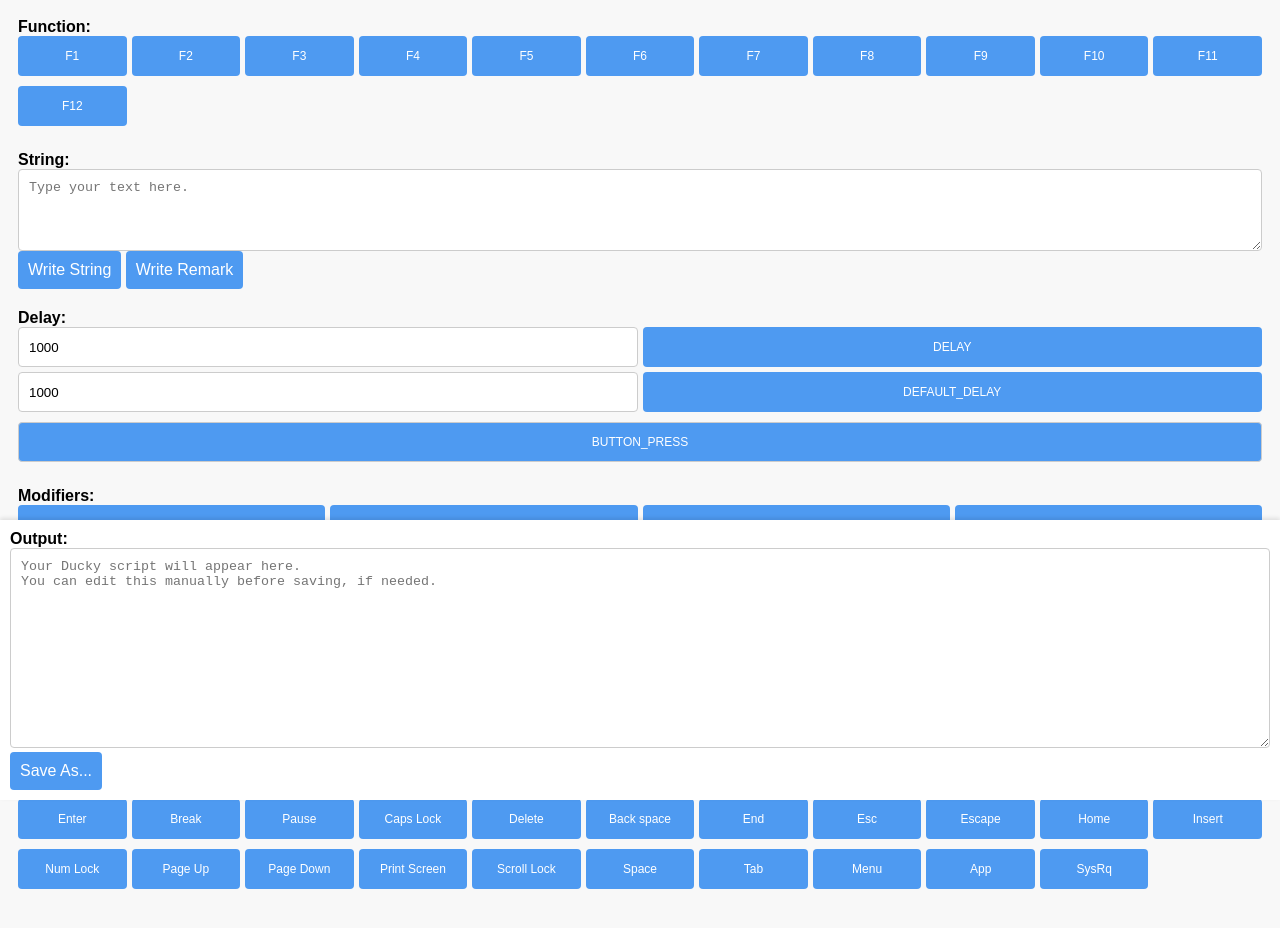
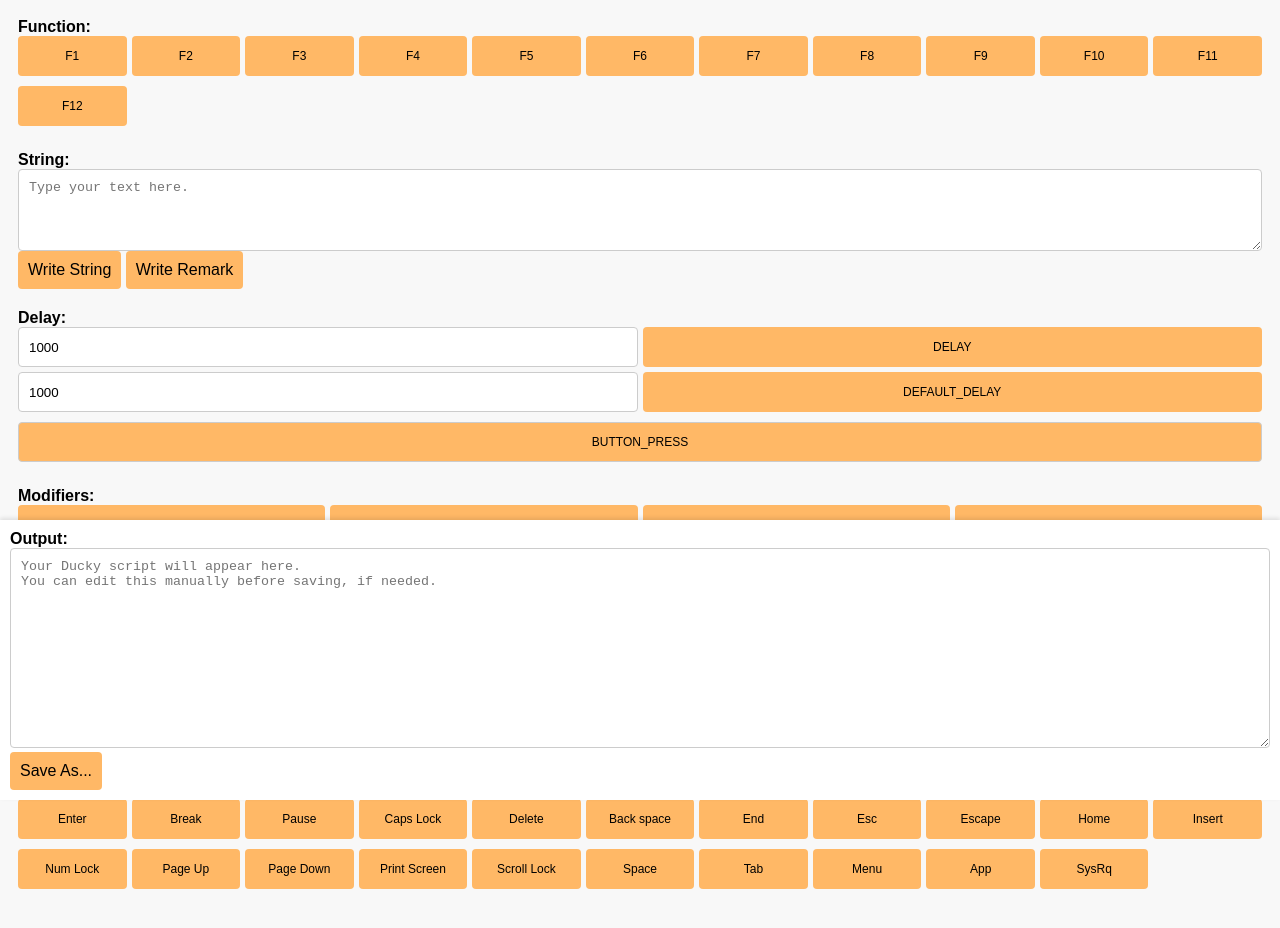
Before and after one commit to Zarcolio/flipperzero, a plain HTML site: page Ducky script creator/index.html in a window 1280 px wide. Drawn offline with Linux system fonts and the light colour scheme.

Commit message:
Update index.html

```diff
--- a/Ducky script creator/index.html
+++ b/Ducky script creator/index.html
@@ -46,8 +46,8 @@
       height: 40px;
       font-size: 12px;
       border: none;
-      background-color: #4E9AF1;
-      color: white;
+      background-color: #FFB866; /* Light shade of orange */
+      color: black; /* Black text */
       cursor: pointer;
       border-radius: 4px; /* Added rounded corners */
     }
@@ -66,8 +66,8 @@
     #saveButton {
       padding: 10px;
       border: none;
-      background-color: #4E9AF1;
-      color: white;
+      background-color: #FFB866; /* Light shade of orange */
+      color: black; /* Black text */
       font-size: 16px;
       cursor: pointer;
       border-radius: 4px; /* Added rounded corners */
@@ -107,6 +107,12 @@
       background-color: white;
       padding: 10px;
       box-shadow: 0 -2px 4px rgba(0, 0, 0, 0.1);
+    }
+
+    /* Added a class to style the save button */
+    .save-button {
+      font-family: Arial, sans-serif;
+	  font-size: 12px;
     }
   </style>
 </head>
@@ -227,14 +233,15 @@
       </br>
       </br>
       </br>
-	  </br>    </div>
+
+
   </div>
 
   <div class="fixed-footer">
       <b>Output:</b>
       <textarea id="output" rows="4" cols="50" placeholder="Your Ducky script will appear here.
 You can edit this manually before saving, if needed."></textarea>
-      <button id="saveButton">Save As...</button>
+      <button id="saveButton" class="save-button">Save As...</button>
   </div>
 
   <script>
```
Lines whose indentation alone changed are shown as unchanged.
